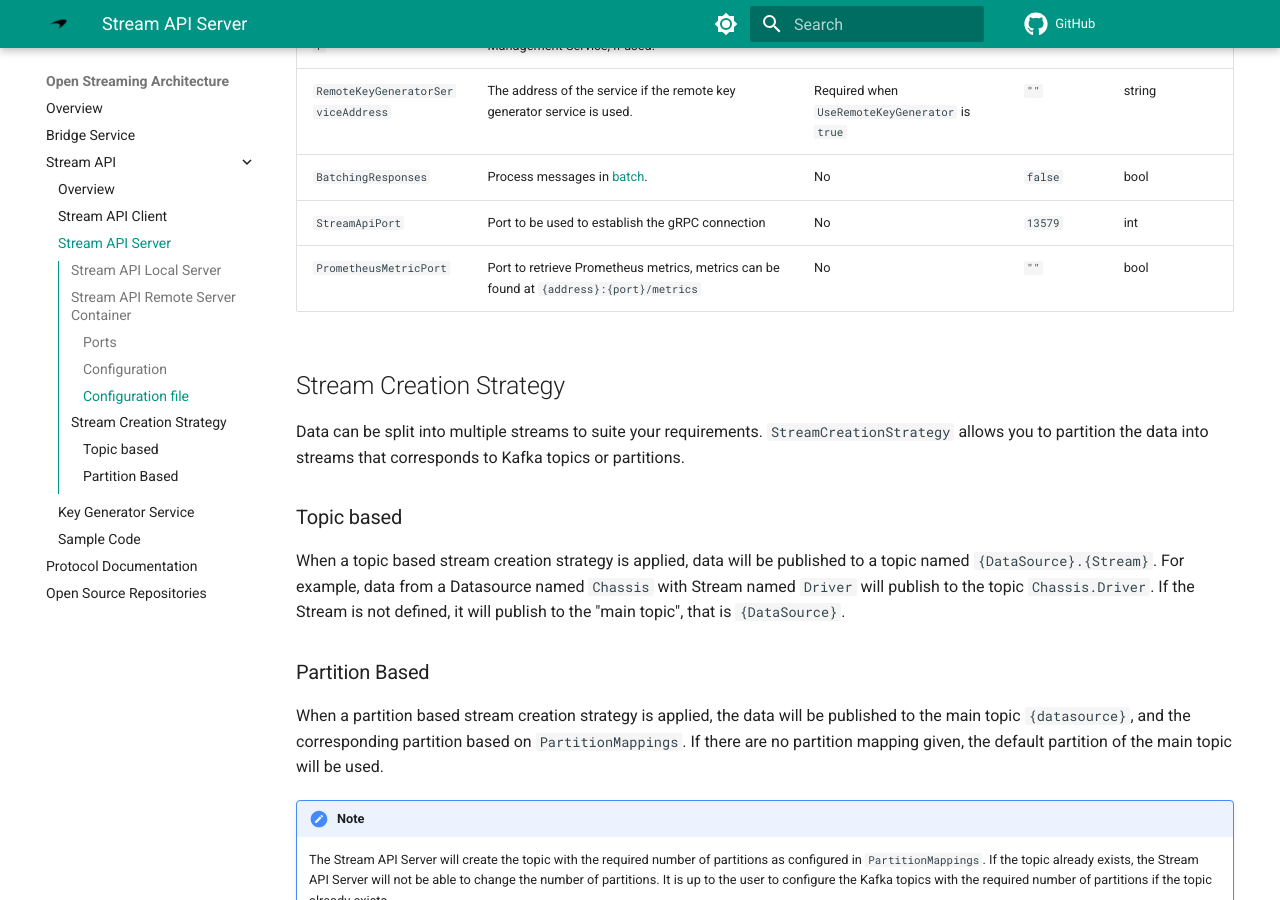
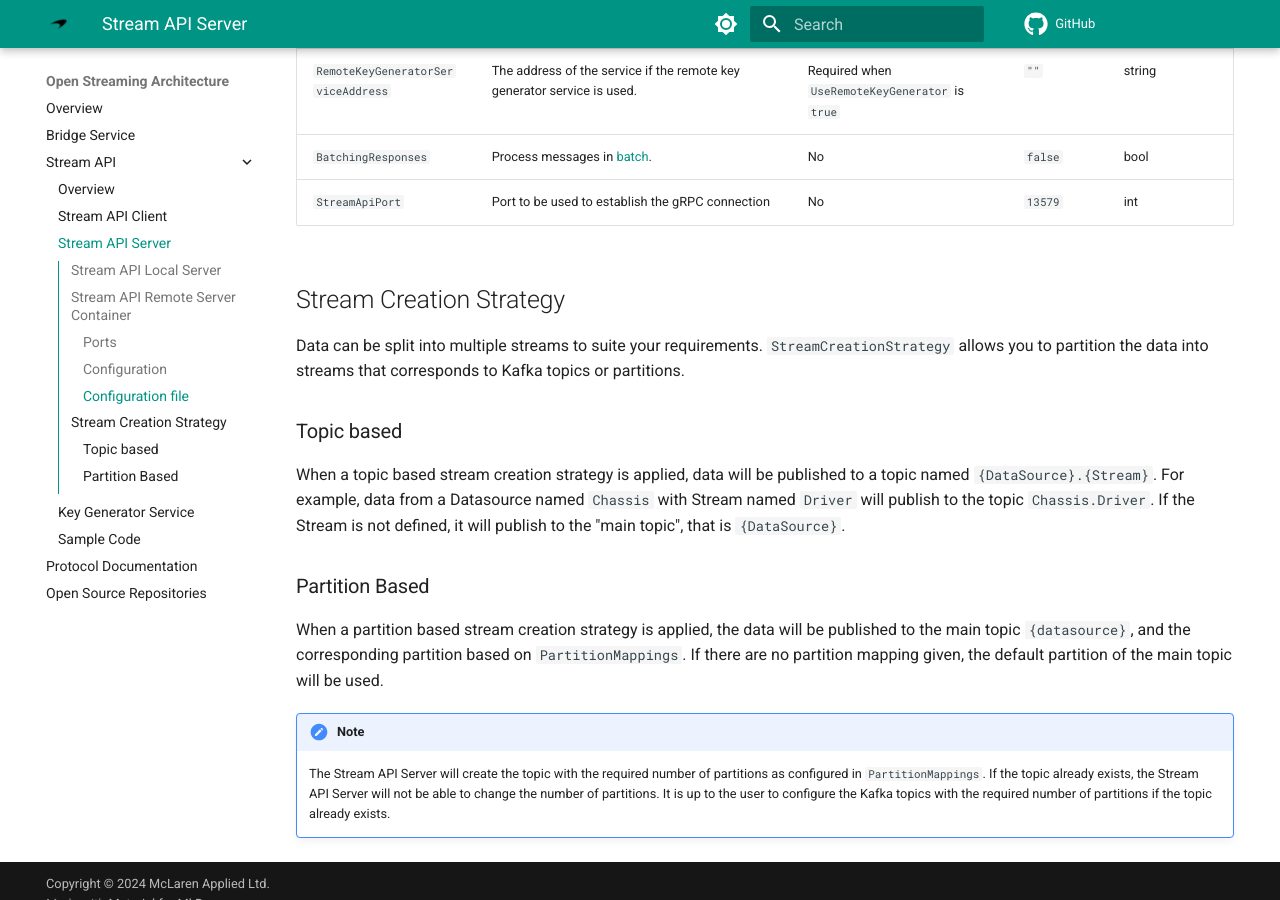
Before and after one commit to mat-docs/SECU4.Site, an MkDocs documentation site: the page built from docs/open_streaming_architecture/stream_api/stream_server.md, in a window 1280 px wide and 900 px high, scrolled down 1376 px. Built offline with MkDocs 1.6.1 and Material for MkDocs 9.7.7, drawn with Linux system fonts in a browser that asks for light colours; comment, search, counter and statistics services are not loaded.

Commit message:
Update stream_server.md (#9)
remove deleted option from config

```diff
--- a/docs/open_streaming_architecture/stream_api/stream_server.md
+++ b/docs/open_streaming_architecture/stream_api/stream_server.md
@@ -34,7 +34,6 @@ Several options on the Stream API Server Container can be configured via a json
 | `RemoteKeyGeneratorServiceAddress` | The address of the service if the remote key generator service is used.                 | Required when `UseRemoteKeyGenerator` is `true`   | `""`    | string                |
 | `BatchingResponses`                | Process messages in [batch](index.md/#batching-responses).                              | No                                                | `false` | bool                  |
 | `StreamApiPort`                    | Port to be used to establish the gRPC connection                                        | No                                                | `13579` | int                   |
-| `PrometheusMetricPort`             | Port to retrieve Prometheus metrics, metrics can be found at `{address}:{port}/metrics` | No                                                | `""`    | bool                  |
 
 ## Stream Creation Strategy
 
```
